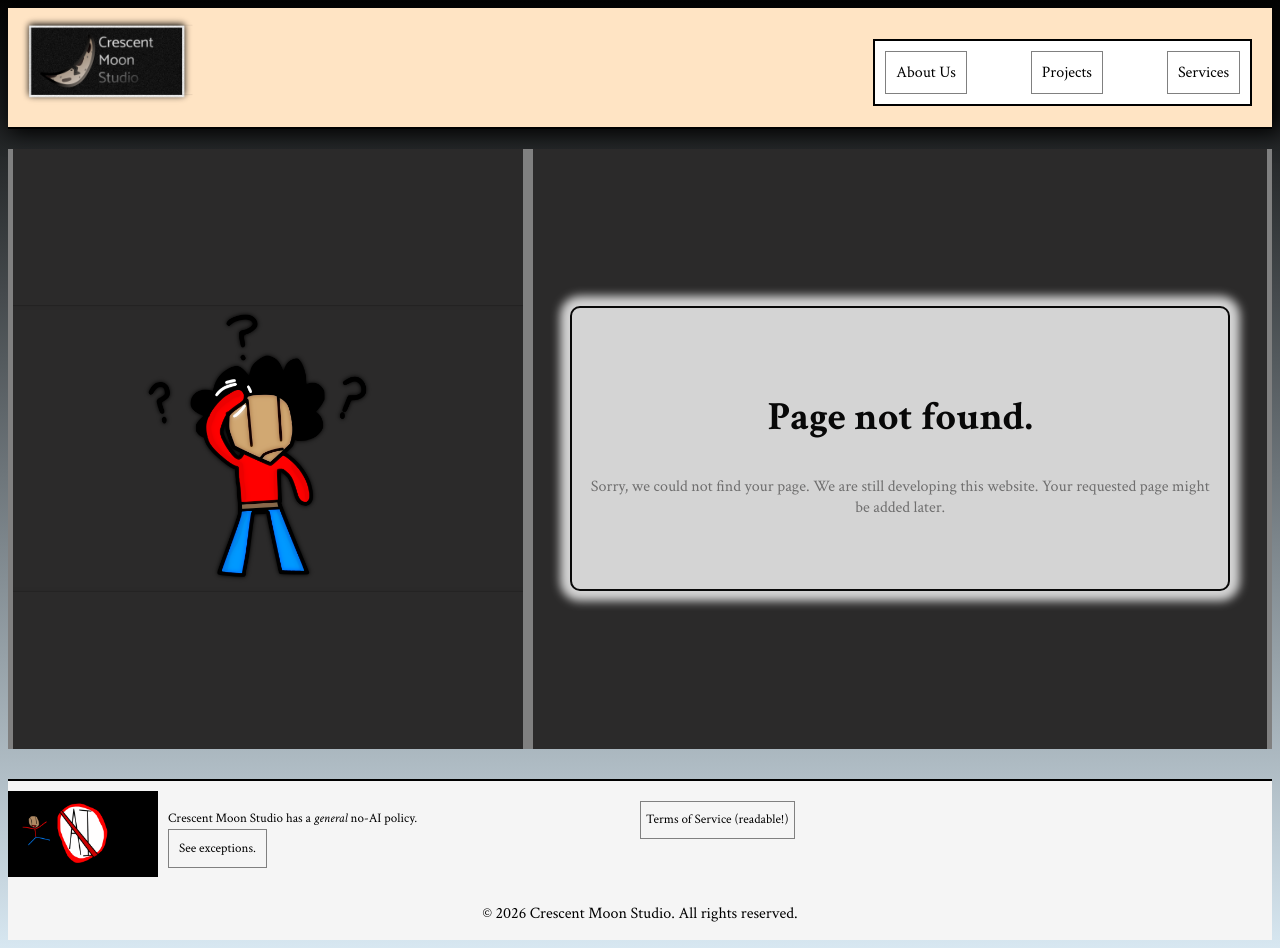
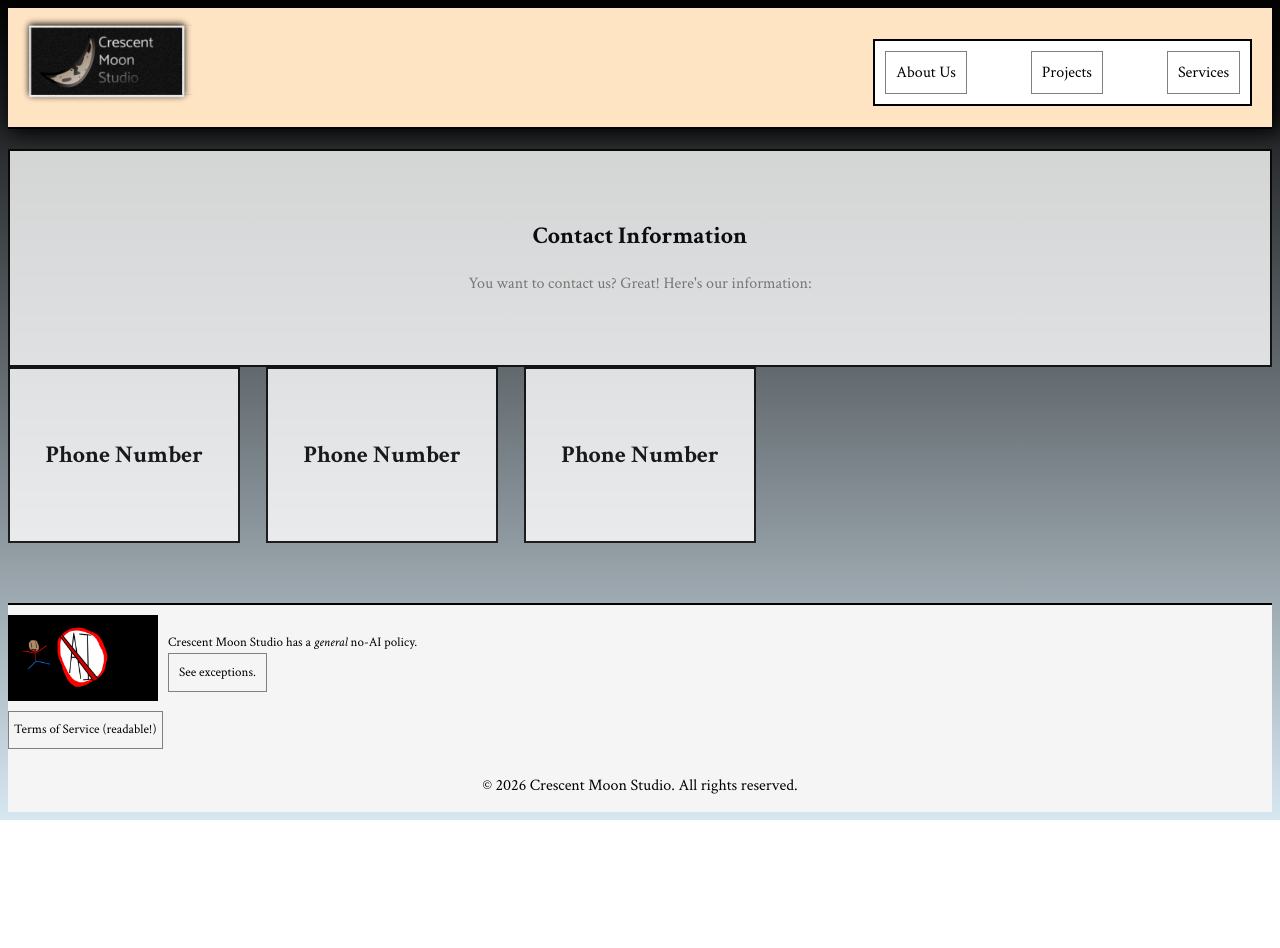
Before and after one commit to ayuubthegreat/CrescentMoonStudioWebsite, a React (Vite) app: page /contact in a window 1280 px wide. After the commit the page ends 820 px from the top, so only its background shows below. Built offline with nearby package versions, Linux system fonts and the light colour scheme.

Commit message:
Your commit message here

```diff
--- a/src/App.jsx
+++ b/src/App.jsx
@@ -11,6 +11,7 @@ import PageNotFound from './pages/pageNotFound'
 import TermsOfService from './pages/termsOfService'
 import {ServicesPage, ProjectsPage} from './pages/services'
 import { AboutPage } from './pages/about'
+import { ContactUsPage } from './pages/contact-us'
 
 function App() {
   const [count, setCount] = useState(0)
@@ -27,6 +28,7 @@ function App() {
       <Route path='/services' element={<ServicesPage/>}/>
       <Route path='/projects' element={<ProjectsPage/>}/>
       <Route path='/about' element={<AboutPage/>}/>
+      <Route path='/contact' element={<ContactUsPage/>}/>
     </Routes>
     <Footer/>
     </BrowserRouter>
--- a/src/components/GridSection.jsx
+++ b/src/components/GridSection.jsx
@@ -1,9 +1,9 @@
 import "./components.css"
 
 
-export default function GridSection({children}) {
+export default function GridSection({maxWidth= 100, children}) {
     return (
-        <div className="grid-section">
+        <div className="grid-section" style={{gridTemplateColumns: `repeat(5, minmax(0, ${maxWidth}px))`}}>
             {children}
         </div>
     );
--- a/src/components/components.css
+++ b/src/components/components.css
@@ -82,7 +82,6 @@
 }
 .split-section {
     display: grid;
-    grid-template-columns: minmax(0, 1fr) minmax(0, 1fr);
 }
 .footer .split-section div {
     display: flex;
--- /dev/null
+++ b/src/pages/contact-us.jsx
@@ -0,0 +1,17 @@
+import GridSection from "../components/GridSection"
+import Section from "../components/Section"
+
+
+export const ContactUsPage = () => {
+    return (
+        <>
+        <Section title="Contact Information" description="You want to contact us? Great! Here's our information: ">
+            <GridSection maxWidth={300}>
+                <Section title="Phone Number"></Section>
+                <Section title="Phone Number"></Section>
+                <Section title="Phone Number"></Section>
+            </GridSection>
+        </Section>
+        </>
+    )
+}
--- a/src/pages/home.jsx
+++ b/src/pages/home.jsx
@@ -32,7 +32,7 @@ export default function Home() {
                     <img className="img" src={kamReadingABook} />
                 </Section>
             </Section>
-            <Section add_class={"center"} title="Or...Would You Like To Take It One Step Further?" description={<><p>Instead of simply witnessing from a far distance, you could be <i>with us</i> at the development table.</p><ButtonBox buttonTextArr={["Enroll", "Contact Us"]} linkArr={["/enroll", "/contact"]}/></>}>
+            <Section add_class={"center"} title="Or...Would You Like To Take It One Step Further?" description={<><p>Instead of simply witnessing from a far distance, you could be <i>with us</i> at the development table.</p><ButtonBox buttonTextArr={["Contact Us"]} linkArr={["/contact"]}/></>}>
 
             </Section>
 
```
